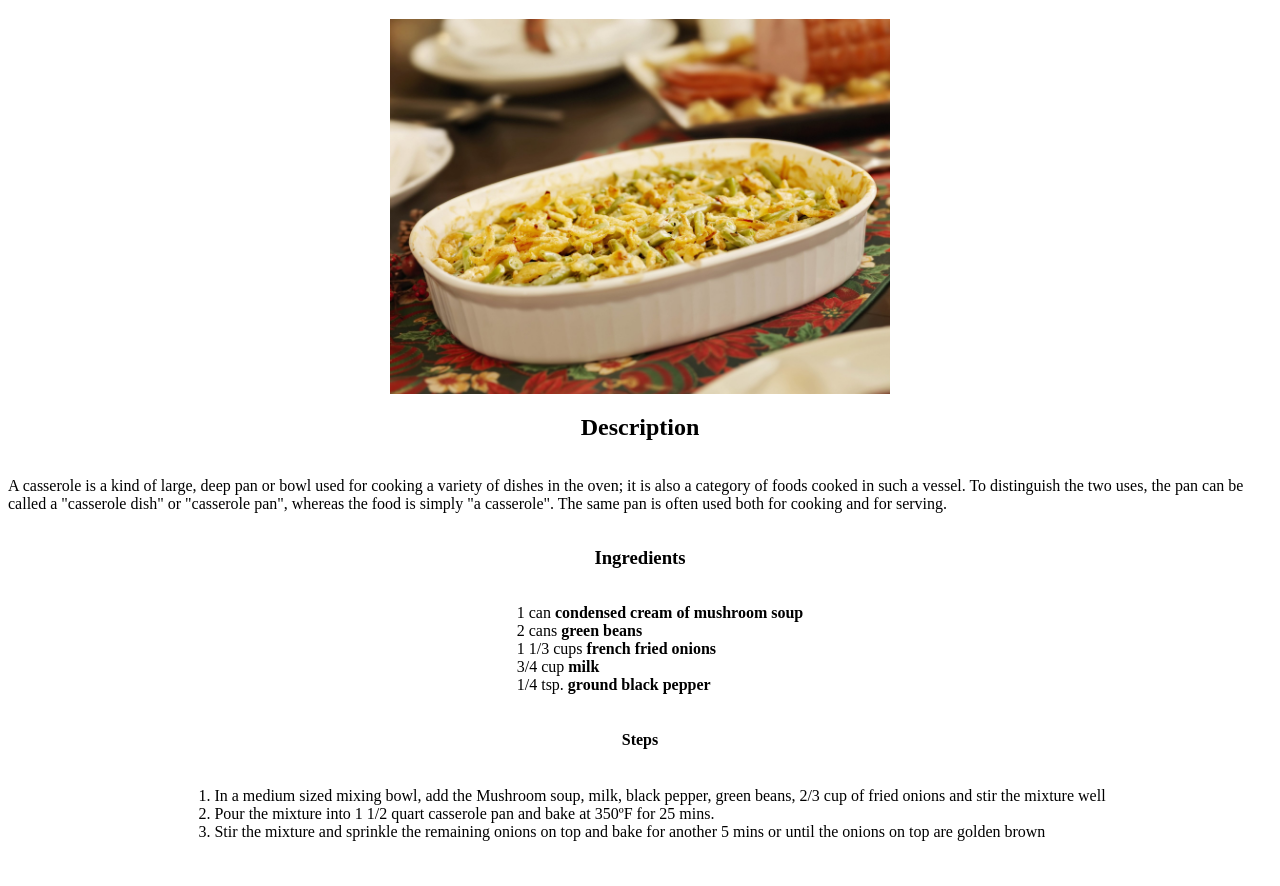
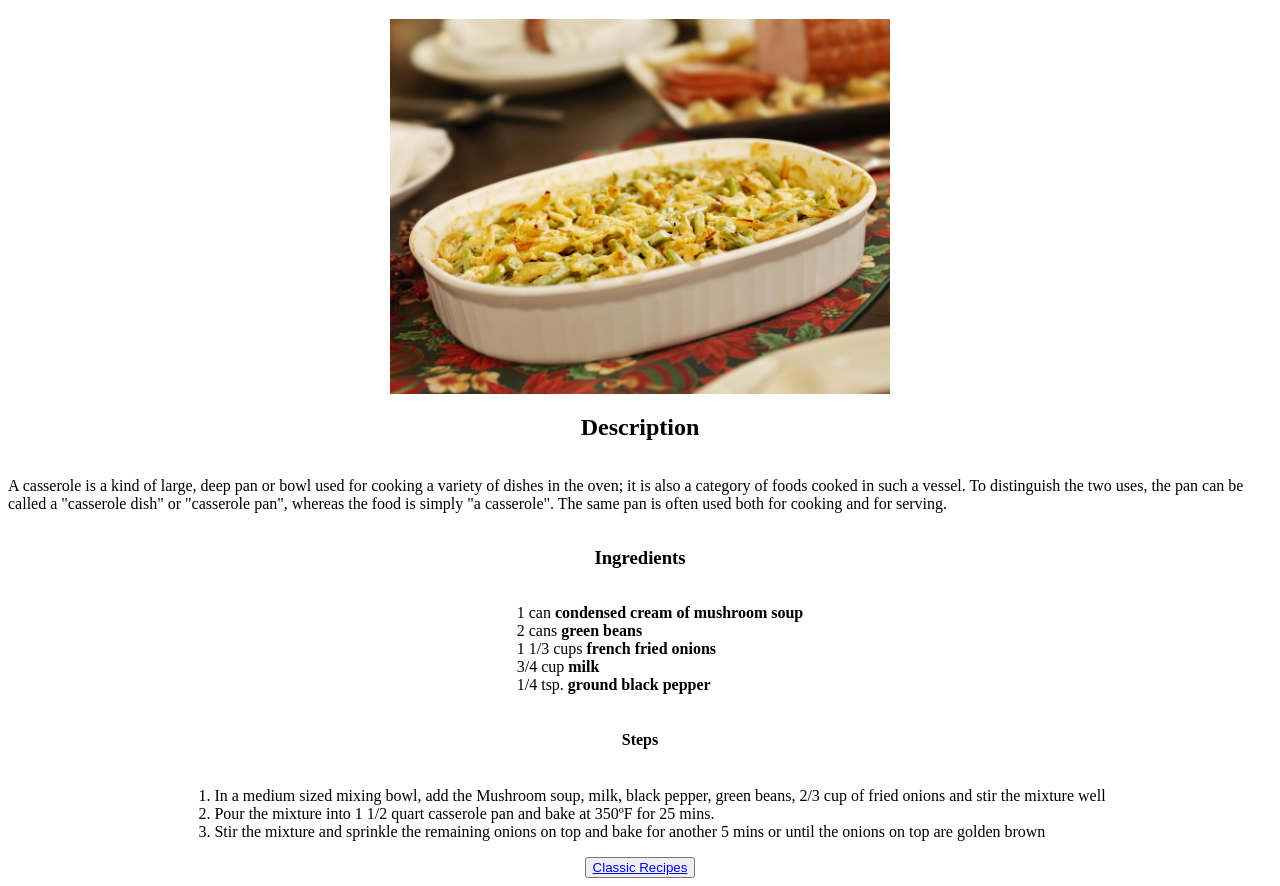
Before and after one commit to ChasingSingularity/odin-recipes, a plain HTML site: page recipes/casserole.html in a window 1280 px wide. Shown: the part 69-955 px from the top of the page. Before the commit the page ends 934 px from the top, so only its background shows below. Drawn offline with Linux system fonts and the light colour scheme.

Commit message:
Make easier to return to homepage

```diff
--- a/recipes/casserole.html
+++ b/recipes/casserole.html
@@ -34,6 +34,7 @@
         <li>Stir the mixture and sprinkle the remaining onions on top and bake for another 5 mins or until the onions on
             top are golden brown</li>
     </ol>
+    <button><a href="../index.html">Classic Recipes</a></button>
 </body>
 
 </html>
```
Also changed, not shown: recipes/lasagna.html (+1 -0 lines), recipes/waffles.html (+1 -0 lines).
